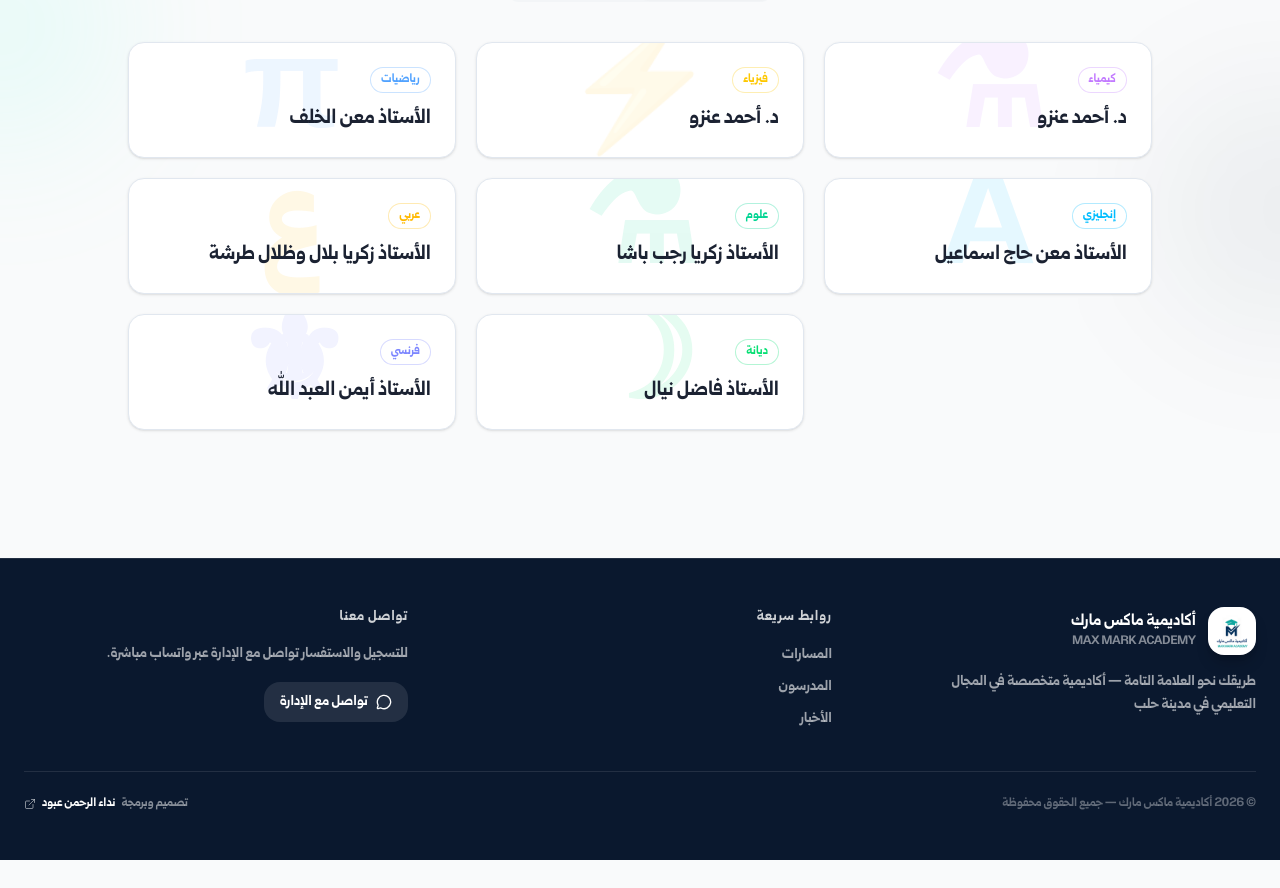
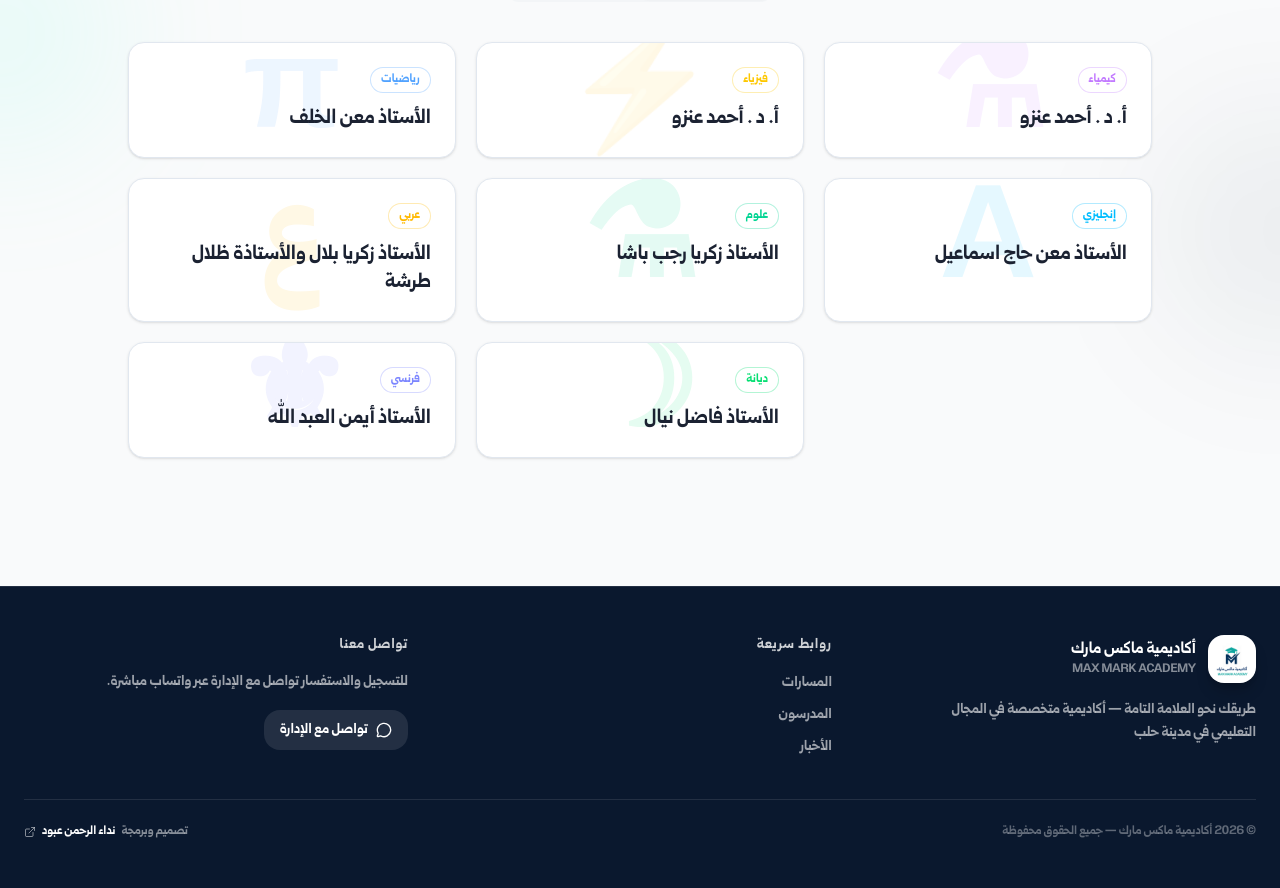
Before and after one commit to 15coder/MX-ACADEMY, a React (Vite) app: page / in a window 1280 px wide. Shown: the part 2816-3704 px from the top of the page. Before the commit the page ends 3676 px from the top, so only its background shows below. Built offline with nearby package versions, Linux system fonts and the light colour scheme.

Commit message:
تحديث أسماء الأساتذة: زكريا بلال والأستاذة ظلال طرشة، وأ. د. أحمد عنزو

```diff
--- a/src/components/home/cta.tsx
+++ b/src/components/home/cta.tsx
@@ -60,7 +60,7 @@ export function Cta() {
           </ContactDialog>
 
           <p className="mt-5 sm:mt-6 text-xs sm:text-sm text-primary-foreground/60">
-            يرد على الاستفسارات د. أ. أحمد عنزو وأ. معن الخلف مباشرة
+            يرد على الاستفسارات أ. د . أحمد عنزو وأ. معن الخلف مباشرة
           </p>
         </motion.div>
       </div>
--- a/src/components/home/teachers.tsx
+++ b/src/components/home/teachers.tsx
@@ -29,9 +29,9 @@ const teachersData: { ninth: Teacher[]; scientific: Teacher[] } = {
   ],
   scientific: [
     { subject: "رياضيات", name: "معن الخلف" },
-    { subject: "فيزياء",  name: "أحمد عنزو", title: "د." },
-    { subject: "كيمياء",  name: "أحمد عنزو", title: "د." },
-    { subject: "عربي",    name: "زكريا بلال وظلال طرشة" },
+    { subject: "فيزياء",  name: "أحمد عنزو", title: "أ. د ." },
+    { subject: "كيمياء",  name: "أحمد عنزو", title: "أ. د ." },
+    { subject: "عربي",    name: "زكريا بلال والأستاذة ظلال طرشة" },
     { subject: "علوم",    name: "زكريا رجب باشا" },
     { subject: "إنجليزي", name: "معن حاج اسماعيل" },
     { subject: "فرنسي",   name: "أيمن العبد الله" },
--- a/src/components/ui/contact-dialog.tsx
+++ b/src/components/ui/contact-dialog.tsx
@@ -4,7 +4,7 @@ import { MessageCircle, X } from "lucide-react";
 
 const admins = [
   {
-    name: "د. أ. أحمد عنزو",
+    name: "أ. د . أحمد عنزو",
     phone: "0945867745",
     wa: "https://wa.me/963945867745",
   },
```
